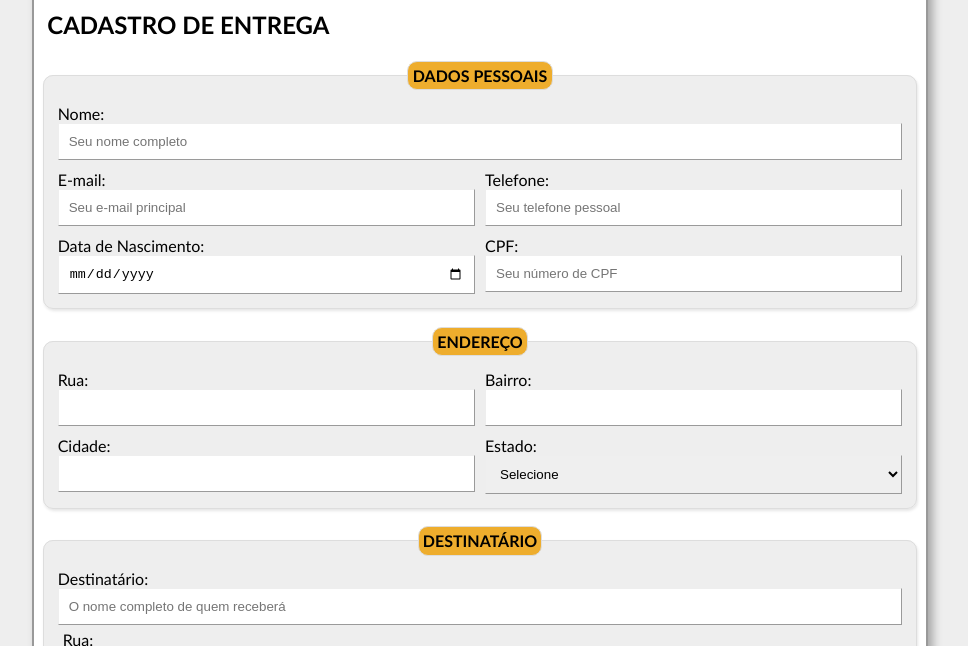
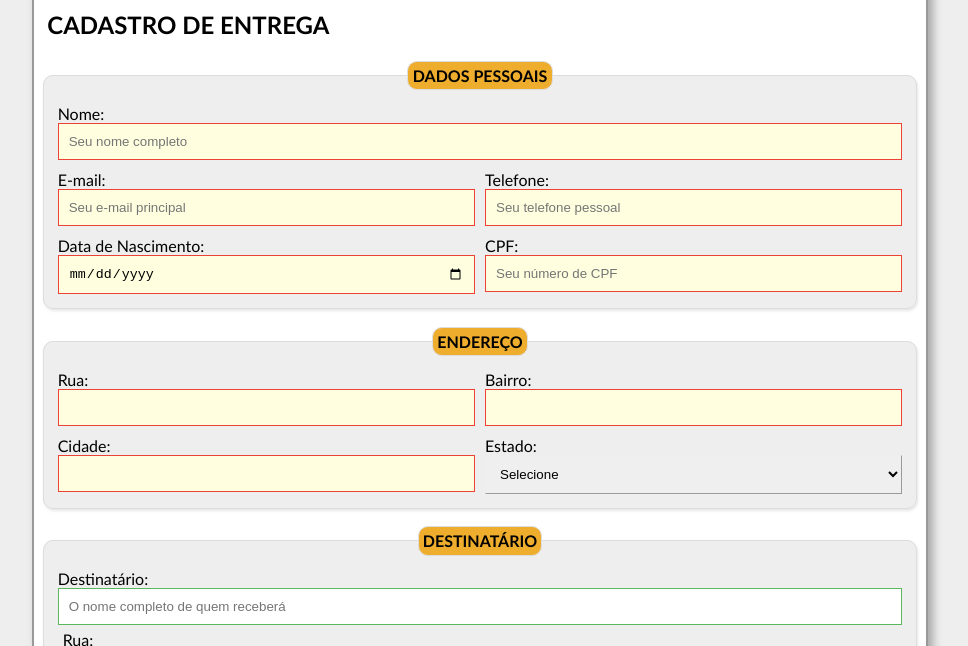
Before and after one commit to enzoven/cadastro-formulario, a plain HTML site: page index.html in a window 1280 px wide. Shown: the part 273-919 px from the top of the page, without its empty margins (160-1128 px from the left). Drawn offline with Linux system fonts and the light colour scheme; a script that the page names is missing.

Commit message:
Field colors

```diff
--- a/css/formstyle.css
+++ b/css/formstyle.css
@@ -43,6 +43,14 @@ input:focus{
     background: lightyellow; border: 1px solid #eead2d; outline: none;
 }
 
+input:invalid{
+    background: lightyellow; border: 1px solid #ed4337; outline: none;
+}
+
+input:valid{
+    background: white; border: 1px solid #5cb85c; outline: none;
+}
+
 .label-50{
     width: 50%; float: left;
 }
```
